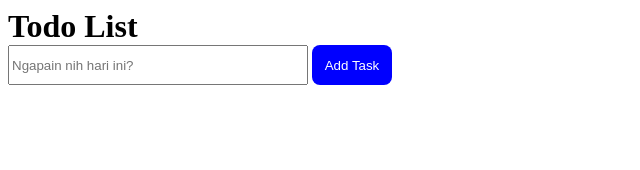
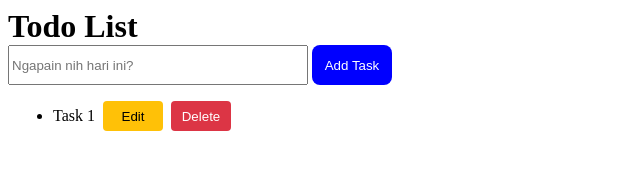
Before and after one commit to darrylrambi/GDGoC-WEBDEV1, a plain HTML site: page index.html in a window 1280 px wide. Shown: the whole page, without its empty margins (0-640 px from the left). Drawn offline with Linux system fonts and the light colour scheme.

Commit message:
udah bisa ganti text di button

```diff
--- a/index.html
+++ b/index.html
@@ -17,10 +17,19 @@
   <h1>Todo List</h1>
   <div class="buttonInput">
     <input class="formInput" id="formInput" type="text" placeholder="Ngapain nih hari ini?">
-    <button class="addButton" onclick="addTask()">Add Task</button>
+    <button class="addButton" id="addButton" onclick="addTask()">Add Task</button>
   </div>
   <div class="taskList">
     <ul id="taskContainer">
+      <li id="4344" class="listItem">
+        Task 1
+        <button onclick="editTask('4344')" class="editButton">
+          Edit
+        </button>
+        <button onclick="deleteTask('4344')" class="deleteButton">
+          Delete
+        </button>
+      </li>
     </ul>
   </div>
 </body>
--- a/script.js
+++ b/script.js
@@ -37,12 +37,17 @@ function deleteTask(id) {
   task.remove();
 }
 
-function editTask(id, text) {
+function editTask(id) {
+  const button = document.getElementById('addButton');
+  button.textContent = "Simpan";
+
   const task = document.getElementById(id);
-  const inputField = document.getElementById('formInput')
+  const input = document.getElementById('formInput');
+  const inputValue = input.value;
+
 
   const taskText = task.firstChild.textContent;
 
-  inputField.value = taskText.trim();
+  input.value = taskText.trim();
 
 }
```
